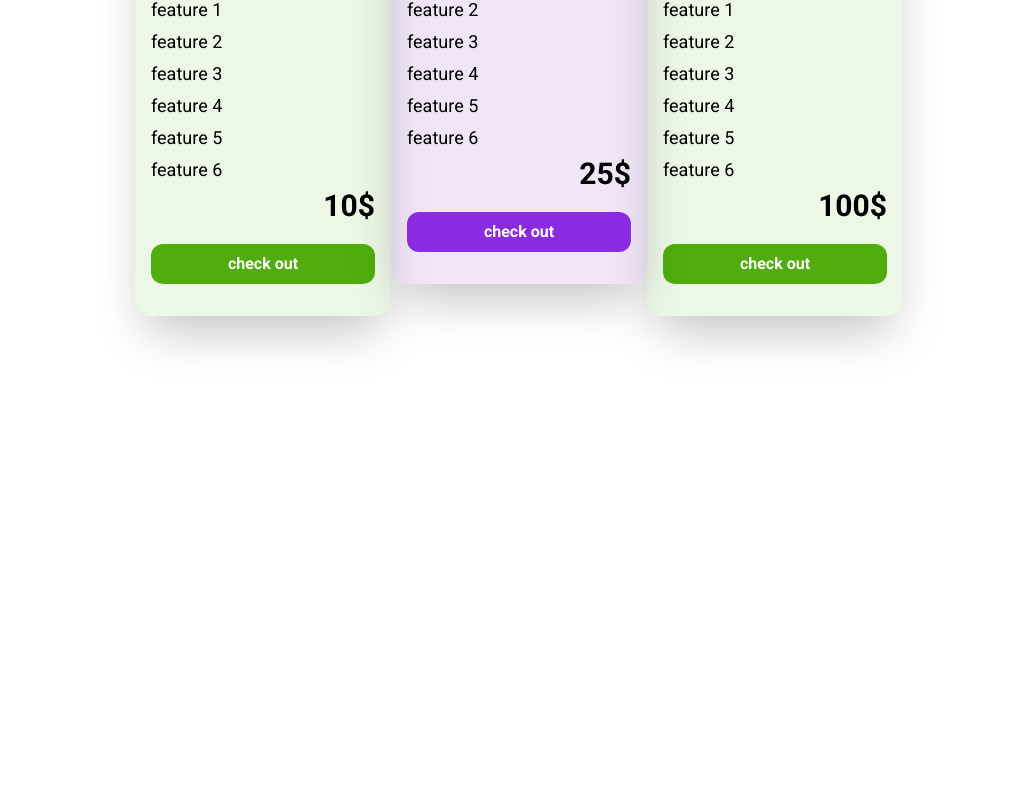
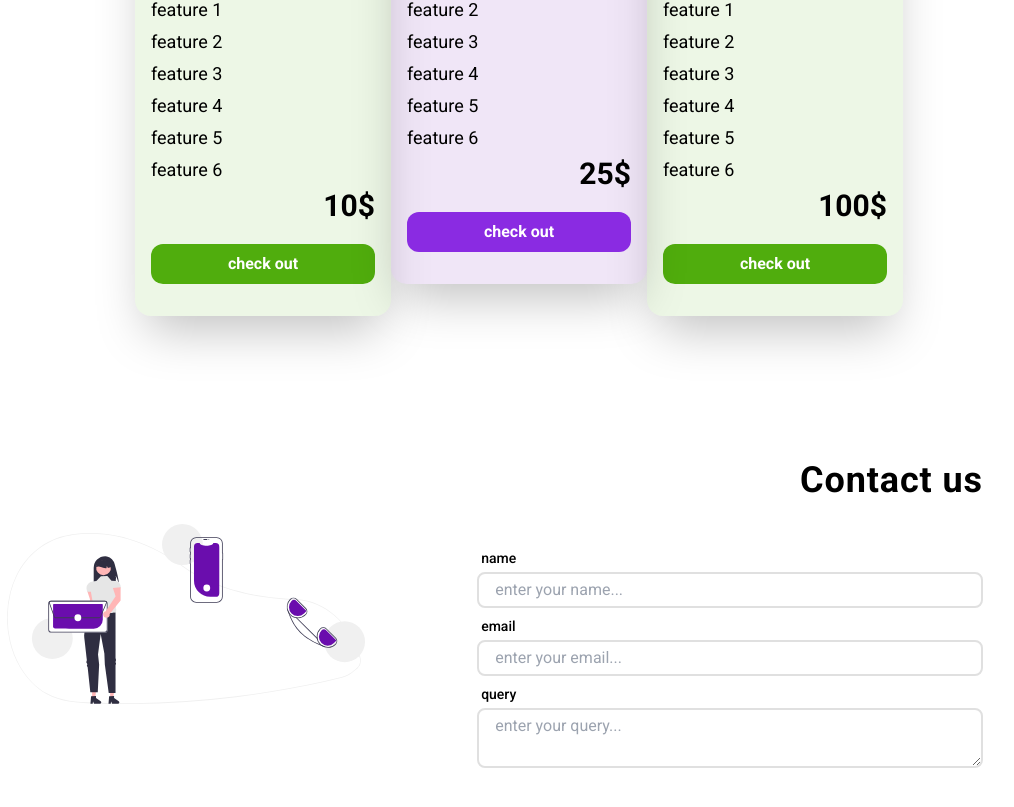
Before and after one commit to Aditya-Jyoti/linkedin-summarizer, a SvelteKit app: page / in a window 1280 px wide. Shown: the part 2005-2812 px from the top of the page, without its empty margins (121-1135 px from the left). Before the commit the page ends 2417 px from the top, so only its background shows below. Built offline with nearby package versions, Linux system fonts and the light colour scheme.

Commit message:
feat: Make contact

```diff
--- a/src/routes/+page.svelte
+++ b/src/routes/+page.svelte
@@ -119,7 +119,7 @@
 
 		<!-- about image -->
 		<div class="flex flex-col items-center gap-4">
-			<img src="/about/about.png" alt="about" />
+			<img src="/about/about-noarrow.png" alt="about" />
 		</div>
 	</section>
 
@@ -204,4 +204,40 @@
 			</div>
 		</div>
 	</section>
+
+	<!-- contact section -->
+	<section id="contact" class="mx-auto flex w-[80%] items-center justify-between gap-16 pb-24">
+		<div class="w-[50%]">
+			<img src="/contact.svg" alt="" />
+		</div>
+		<div class="flex w-[80%] flex-col gap-12 rounded-xl p-12">
+			<span class="flex w-full justify-end text-4xl font-bold tracking-wide">Contact us</span>
+
+			<div class="flex flex-col gap-2">
+				<div class="flex flex-col gap-1">
+					<span class="translate-x-1 text-sm font-medium">name</span>
+					<input
+						type="text"
+						class="rounded-lg border-2 border-border px-4 py-1"
+						placeholder="enter your name..."
+					/>
+				</div>
+				<div class="flex flex-col gap-1">
+					<span class="translate-x-1 text-sm font-medium">email</span>
+					<input
+						type="email"
+						class="rounded-lg border-2 border-border px-4 py-1"
+						placeholder="enter your email..."
+					/>
+				</div>
+				<div class="flex flex-col gap-1">
+					<span class="translate-x-1 text-sm font-medium">query</span>
+					<textarea
+						class="rounded-lg border-2 border-border p-1 px-4"
+						placeholder="enter your query..."
+					></textarea>
+				</div>
+			</div>
+		</div>
+	</section>
 </main>
```
Also changed, not shown: static/about/about-noarrow.png (added), static/contact.svg (added).
